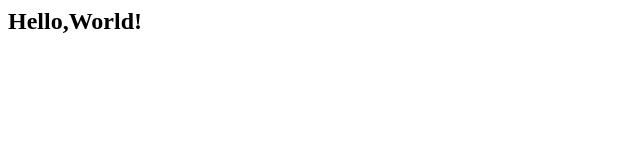
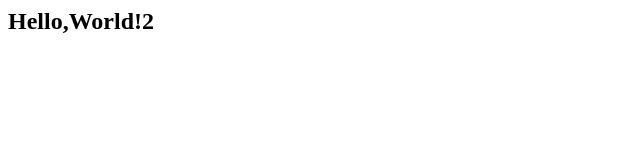
Before and after one commit to ZhangCodes2/zhangcode2.github.io, a plain HTML site: page index.html in a window 1280 px wide. Shown: the full height of the page, 0-640 px from the left. Drawn offline with Linux system fonts and the light colour scheme.

Commit message:
Update index.html

```diff
--- a/index.html
+++ b/index.html
@@ -3,7 +3,7 @@
 <title>zhy_code的站点</title>
 </head>
 <body>
-<h2>Hello,World!</h2>
+<h2>Hello,World!2</h2>
 </body>
 
 </html>
```
